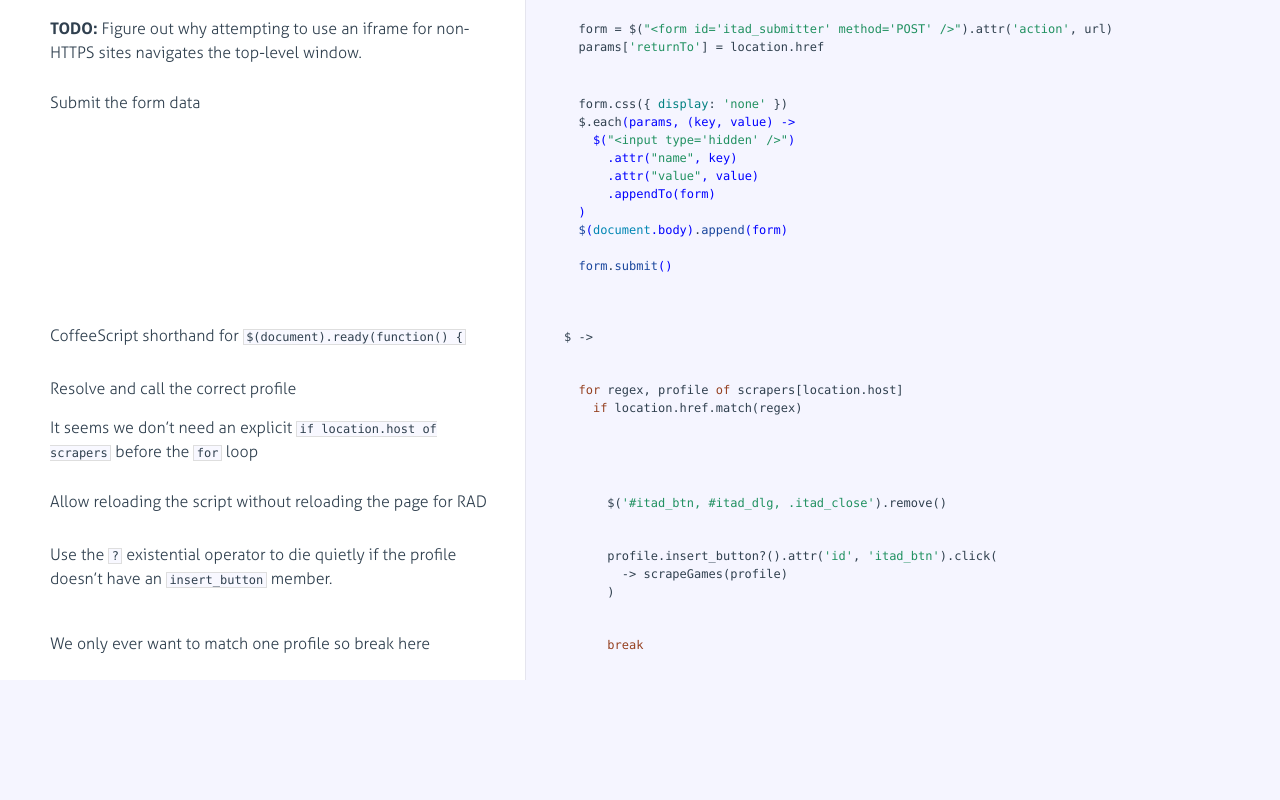
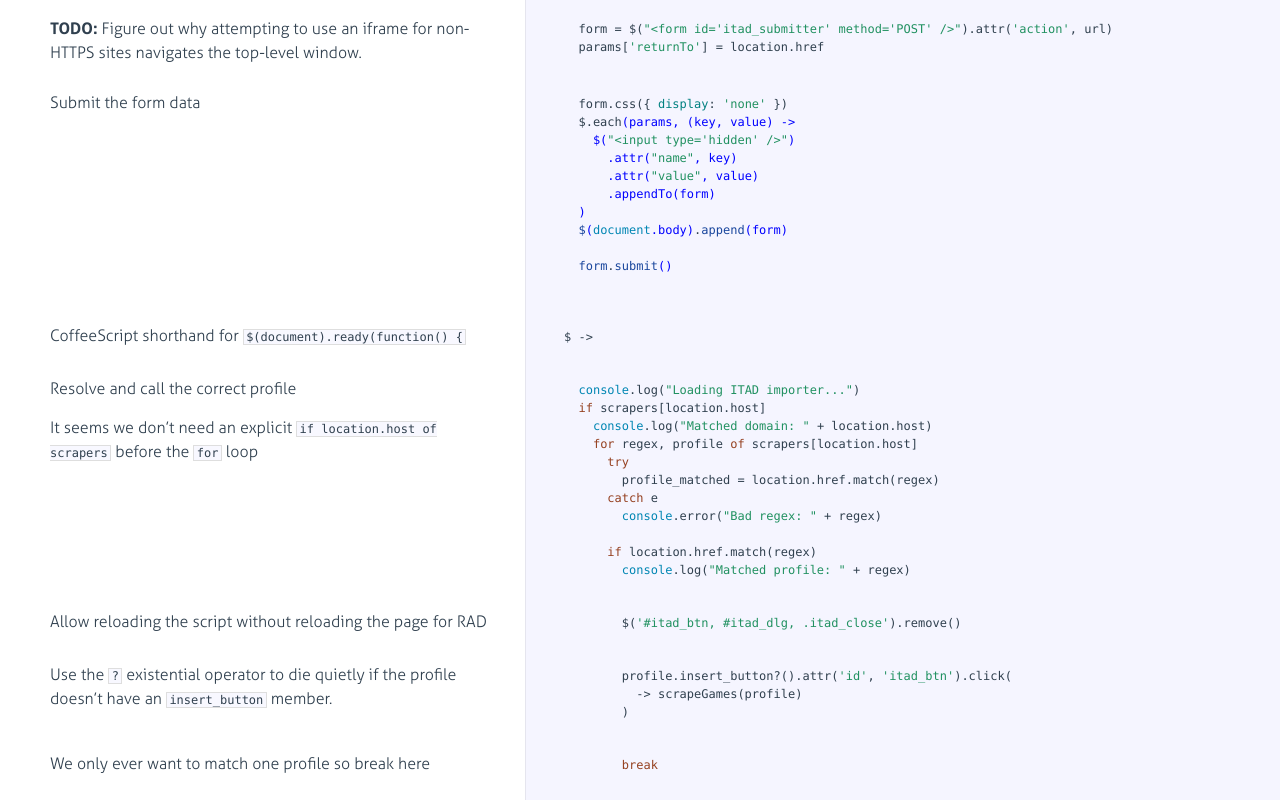
Before and after one commit to ssokolow/itad_importer, a plain HTML site: page docs/itad_importer.user.html in a window 1280 px wide. Shown: the part 4601-5401 px from the top of the page. Before the commit the page ends 5281 px from the top, so only its background shows below. Drawn offline with Linux system fonts and the light colour scheme.

Commit message:
Add debugging instrumentation for common failures
(Forgetting to update the @match rules, bad domain, bad/wrong regex)

```diff
--- a/docs/itad_importer.user.html
+++ b/docs/itad_importer.user.html
@@ -671,8 +671,17 @@ before the <code>for</code> loop</p>
 
             </div>
 
-            <div class="content"><div class='highlight'><pre>  <span class="hljs-keyword">for</span> regex, profile <span class="hljs-keyword">of</span> scrapers[location.host]
-    <span class="hljs-keyword">if</span> location.href.match(regex)</pre></div></div>
+            <div class="content"><div class='highlight'><pre>  <span class="hljs-built_in">console</span>.log(<span class="hljs-string">"Loading ITAD importer..."</span>)
+  <span class="hljs-keyword">if</span> scrapers[location.host]
+    <span class="hljs-built_in">console</span>.log(<span class="hljs-string">"Matched domain: "</span> + location.host)
+    <span class="hljs-keyword">for</span> regex, profile <span class="hljs-keyword">of</span> scrapers[location.host]
+      <span class="hljs-keyword">try</span>
+        profile_matched = location.href.match(regex)
+      <span class="hljs-keyword">catch</span> e
+        <span class="hljs-built_in">console</span>.error(<span class="hljs-string">"Bad regex: "</span> + regex)
+
+      <span class="hljs-keyword">if</span> location.href.match(regex)
+        <span class="hljs-built_in">console</span>.log(<span class="hljs-string">"Matched profile: "</span> + regex)</pre></div></div>
 
         </li>
 
@@ -687,7 +696,7 @@ before the <code>for</code> loop</p>
 
             </div>
 
-            <div class="content"><div class='highlight'><pre>      $(<span class="hljs-string">'#itad_btn, #itad_dlg, .itad_close'</span>).remove()</pre></div></div>
+            <div class="content"><div class='highlight'><pre>        $(<span class="hljs-string">'#itad_btn, #itad_dlg, .itad_close'</span>).remove()</pre></div></div>
 
         </li>
 
@@ -703,9 +712,9 @@ doesn’t have an <code>insert_button</code> member.</p>
 
             </div>
 
-            <div class="content"><div class='highlight'><pre>      profile.insert_button?().attr(<span class="hljs-string">'id'</span>, <span class="hljs-string">'itad_btn'</span>).click(<span class="hljs-function">
-        -&gt;</span> scrapeGames(profile)
-      )</pre></div></div>
+            <div class="content"><div class='highlight'><pre>        profile.insert_button?().attr(<span class="hljs-string">'id'</span>, <span class="hljs-string">'itad_btn'</span>).click(<span class="hljs-function">
+          -&gt;</span> scrapeGames(profile)
+        )</pre></div></div>
 
         </li>
 
@@ -720,7 +729,7 @@ doesn’t have an <code>insert_button</code> member.</p>
 
             </div>
 
-            <div class="content"><div class='highlight'><pre>      <span class="hljs-keyword">break</span></pre></div></div>
+            <div class="content"><div class='highlight'><pre>        <span class="hljs-keyword">break</span></pre></div></div>
 
         </li>
 
```
Also changed, not shown: itad_importer.user.coffee (+20 -11 lines), itad_importer.user.js (+12 -1 lines).
